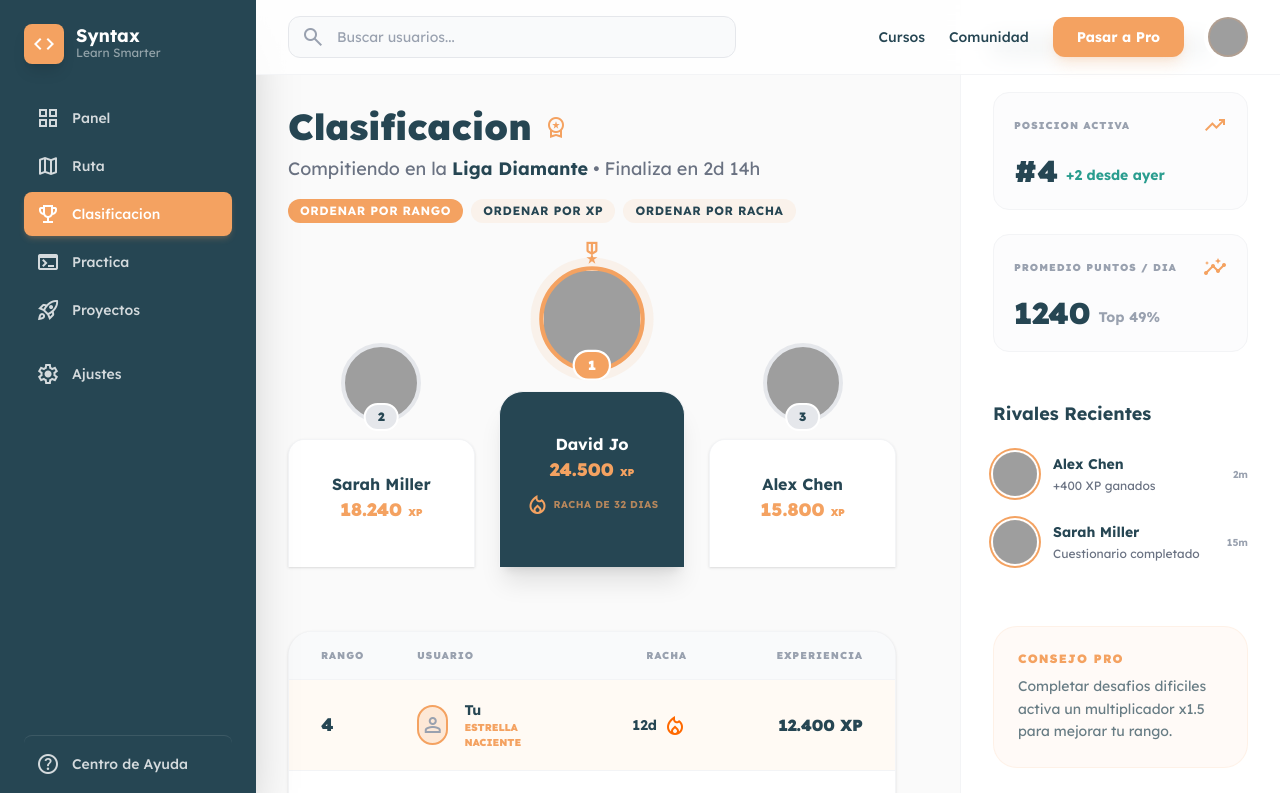
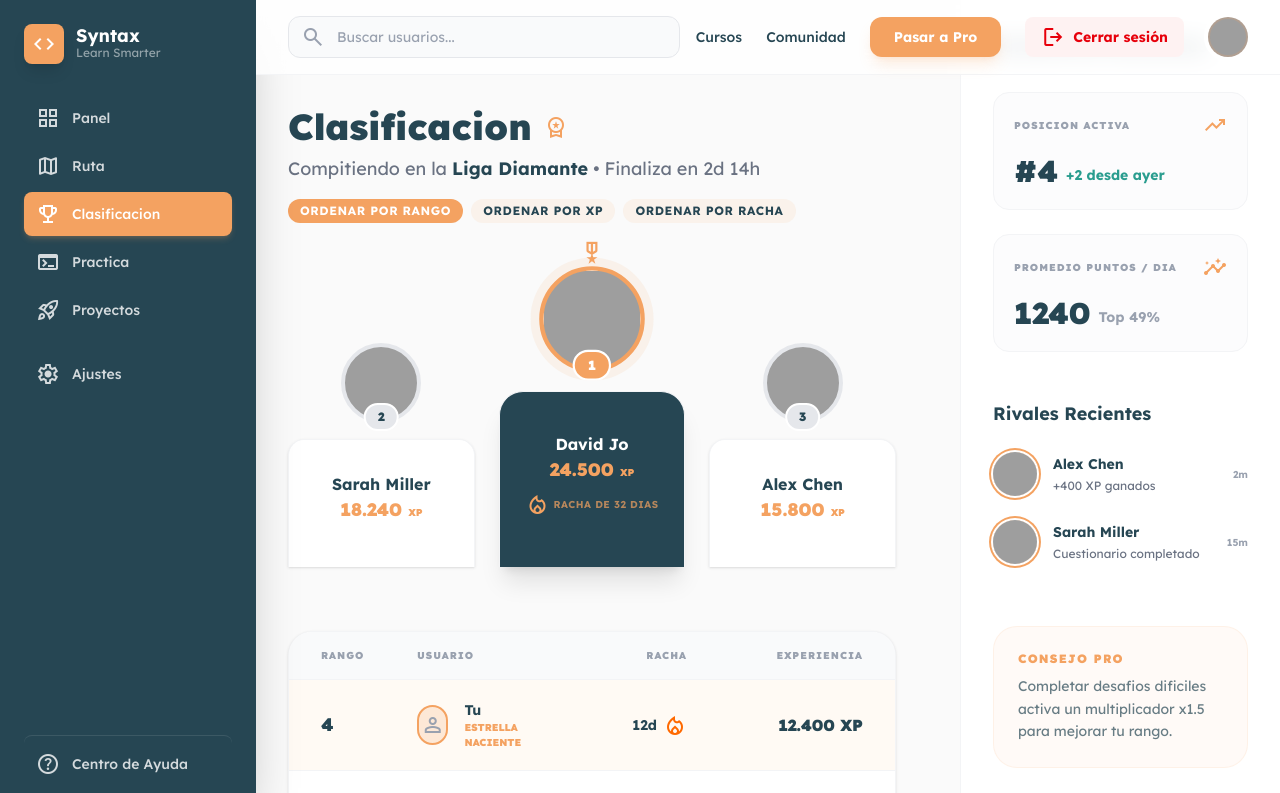
Before and after one commit to Marlon136/Syntax, a Next.js app: page /leaderboard in a window 1280 px wide. Shown: the top 793 px of the page. Built offline with nearby package versions, Linux system fonts and the light colour scheme; grey boxes are pictures that could not be loaded.

Commit message:
BLoqueo con el login

```diff
--- /dev/null
+++ b/app/components/LogoutButton.tsx
@@ -0,0 +1,36 @@
+"use client";
+
+import { useRouter } from "next/navigation";
+import { useState } from "react";
+
+export function LogoutButton() {
+  const router = useRouter();
+  const [isLoading, setIsLoading] = useState(false);
+
+  const handleLogout = async () => {
+    setIsLoading(true);
+    try {
+      // Elimina la cookie estableciendo una fecha pasada
+      document.cookie = "syntax-auth=; Path=/; Max-Age=0";
+
+      // Pequeño delay para asegurar que la cookie se borre
+      await new Promise((resolve) => setTimeout(resolve, 100));
+
+      router.push("/login");
+    } finally {
+      setIsLoading(false);
+    }
+  };
+
+  return (
+    <button
+      onClick={handleLogout}
+      disabled={isLoading}
+      className="flex items-center gap-2 px-4 py-2 rounded-lg bg-red-50 text-red-600 font-semibold text-sm hover:bg-red-100 transition-colors disabled:opacity-50"
+      aria-label="Cerrar sesión"
+    >
+      <span className="material-symbols-outlined text-base">logout</span>
+      {isLoading ? "Cerrando..." : "Cerrar sesión"}
+    </button>
+  );
+}
--- a/app/leaderboard/components/LeaderboardView.tsx
+++ b/app/leaderboard/components/LeaderboardView.tsx
@@ -2,6 +2,7 @@
 
 import { useMemo, useState } from "react";
 import Link from "next/link";
+import { LogoutButton } from "@/app/components/LogoutButton";
 
 type PodiumUser = {
   id: number;
@@ -246,6 +247,7 @@ export function LeaderboardView() {
             >
               Pasar a Pro
             </button>
+            <LogoutButton />
             <div
               className="h-10 w-10 rounded-full border-2 border-[#F4A261]/20 bg-cover bg-center ring-4 ring-white"
               style={{
--- a/app/learningPath/components/LearningPathView.tsx
+++ b/app/learningPath/components/LearningPathView.tsx
@@ -2,6 +2,7 @@
 
 import { useMemo, useState } from "react";
 import Link from "next/link";
+import { LogoutButton } from "@/app/components/LogoutButton";
 
 type Milestone = {
   id: number;
@@ -155,6 +156,7 @@ export function LearningPathView() {
             <button className="h-10 rounded-xl bg-[#F4A261] px-4 text-sm font-bold text-white shadow-lg shadow-[#F4A261]/20 transition-all hover:brightness-110 md:px-6">
               Ser Pro
             </button>
+            <LogoutButton />
             <div
               className="h-10 w-10 rounded-full border-2 border-[#F4A261]/20 bg-cover bg-center ring-4 ring-white"
               style={{
--- a/app/login/components/LoginView.tsx
+++ b/app/login/components/LoginView.tsx
@@ -2,11 +2,12 @@
 
 import Image from "next/image";
 import Link from "next/link";
-import { useRouter } from "next/navigation";
+import { useRouter, useSearchParams } from "next/navigation";
 import { FormEvent, useState } from "react";
 
 export function LoginView() {
   const router = useRouter();
+  const searchParams = useSearchParams();
   const [email, setEmail] = useState("");
   const [password, setPassword] = useState("");
   const [rememberMe, setRememberMe] = useState(false);
@@ -41,8 +42,19 @@ export function LoginView() {
       window.localStorage.removeItem("syntax-user-email");
     }
 
+    // Cookie simple para habilitar rutas protegidas por middleware.
+    const maxAge = rememberMe ? 60 * 60 * 24 * 30 : undefined;
+    const cookieParts = [
+      "syntax-auth=1",
+      "Path=/",
+      "SameSite=Lax",
+      ...(maxAge ? [`Max-Age=${maxAge}`] : []),
+    ];
+    document.cookie = cookieParts.join("; ");
+
     setMessage("Sesion iniciada correctamente. Redirigiendo...");
-    router.push("/home");
+    const redirectTo = searchParams.get("from") || "/home";
+    router.push(redirectTo);
   };
 
   const handleSocialLogin = (provider: "Google" | "GitHub") => {
--- /dev/null
+++ b/middleware.ts
@@ -0,0 +1,28 @@
+import { NextRequest, NextResponse } from "next/server";
+
+const PROTECTED_PATHS = ["/leaderboard", "/learningPath"];
+
+export function middleware(request: NextRequest) {
+  const { pathname, search } = request.nextUrl;
+  const isProtected = PROTECTED_PATHS.some(
+    (path) => pathname === path || pathname.startsWith(`${path}/`),
+  );
+
+  if (!isProtected) {
+    return NextResponse.next();
+  }
+
+  const isAuthenticated = request.cookies.get("syntax-auth")?.value === "1";
+
+  if (isAuthenticated) {
+    return NextResponse.next();
+  }
+
+  const loginUrl = new URL("/login", request.url);
+  loginUrl.searchParams.set("from", `${pathname}${search}`);
+  return NextResponse.redirect(loginUrl);
+}
+
+export const config = {
+  matcher: ["/leaderboard/:path*", "/learningPath/:path*"],
+};
```
